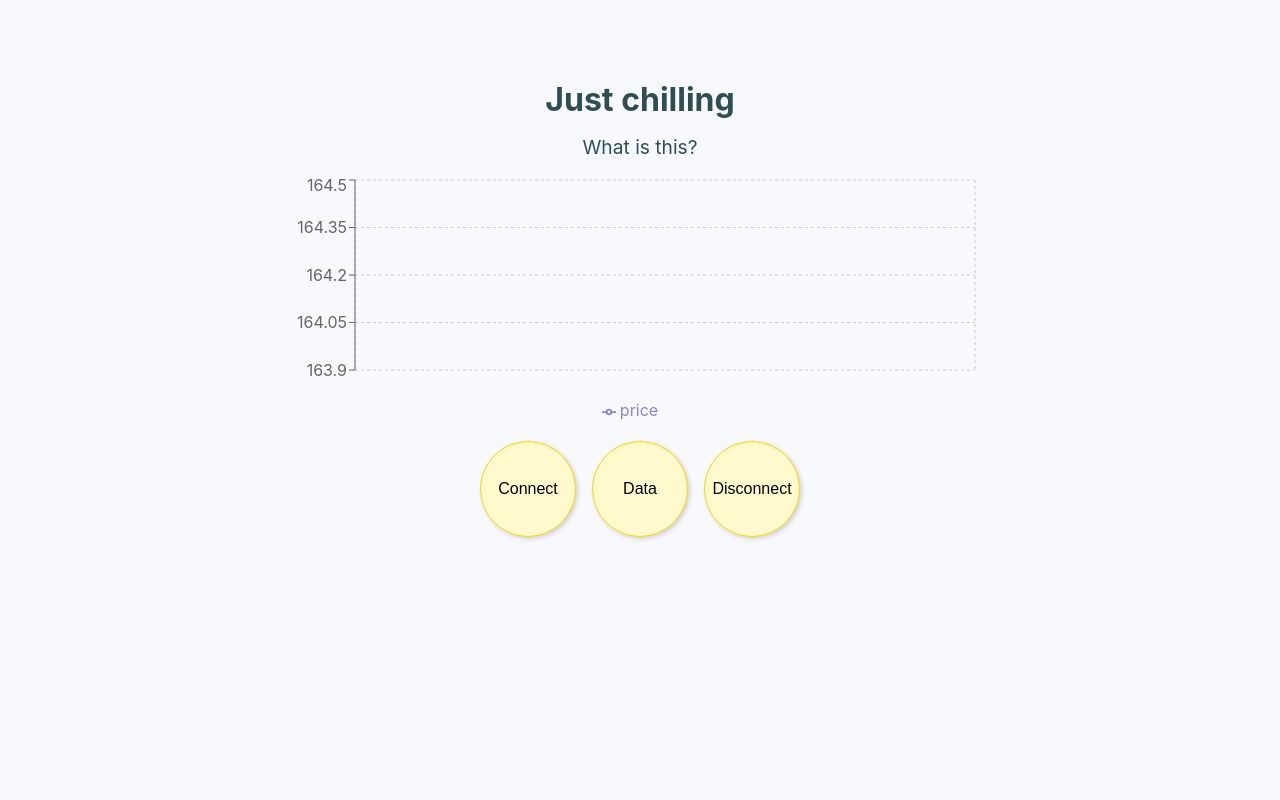
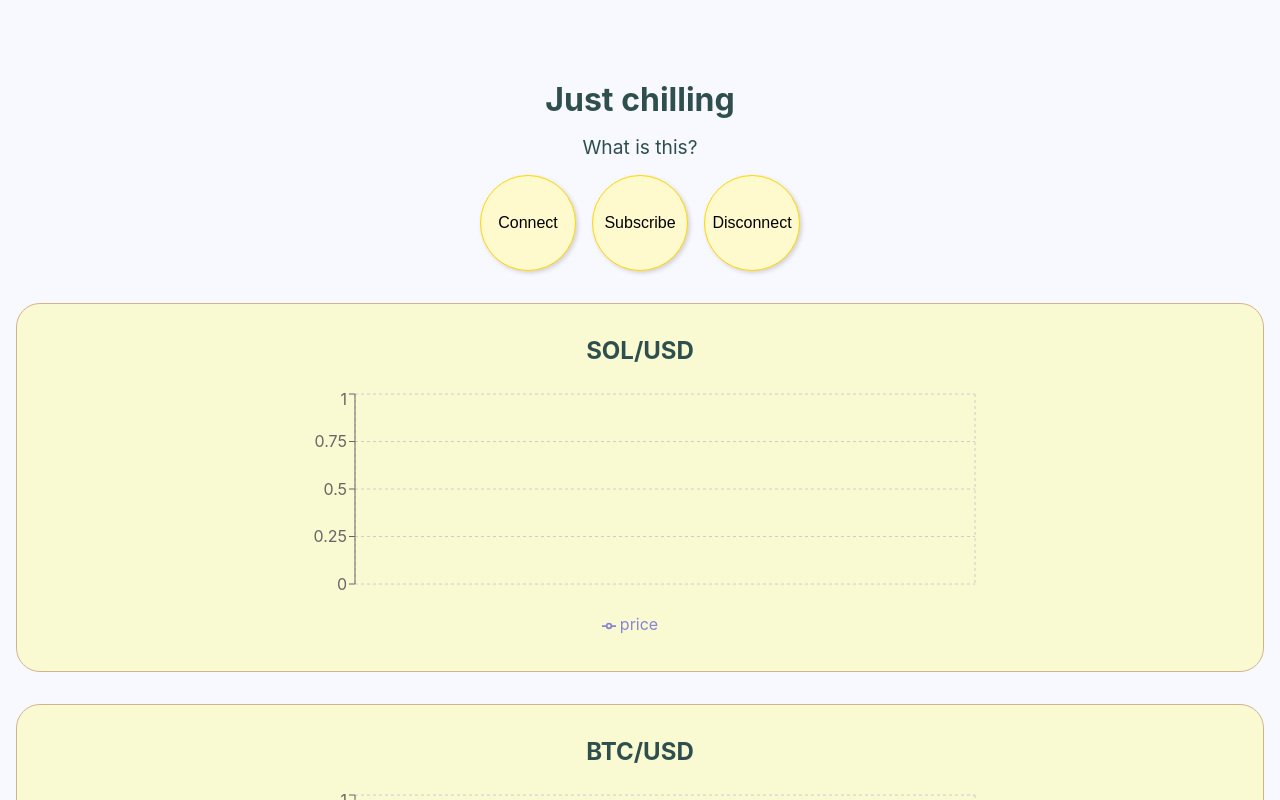
Before and after one commit to alexalexyang/ftxtest, a Next.js app: page / in a window 1280 px wide. Shown: the top 800 px of the page. Built offline with nearby package versions, Linux system fonts and the light colour scheme.

Commit message:
Move ticker array to landing page

```diff
--- a/components/chart-wrapper/index.tsx
+++ /dev/null
@@ -1,18 +0,0 @@
-import ChartButtons from "./chart-buttons";
-import { NextPage } from "next";
-import WsChart from "./ws-chart";
-
-interface Props {
-  ticker: string;
-}
-
-const ChartWrapper: NextPage<Props> = ({ ticker }) => {
-  return (
-    <>
-      <WsChart ticker={ticker} />
-      <ChartButtons ticker={ticker} />
-    </>
-  );
-};
-
-export default ChartWrapper;
--- a/components/chart-wrapper/ws-chart.tsx
+++ /dev/null
@@ -1,39 +0,0 @@
-import {
-  CartesianGrid,
-  Legend,
-  Line,
-  LineChart,
-  Tooltip,
-  XAxis,
-  YAxis,
-} from "recharts";
-
-import type { NextPage } from "next";
-import { PriceContext } from "../../pages/_app";
-import { useContext } from "react";
-
-interface Props {
-  ticker: string;
-}
-
-const WsChart: NextPage<Props> = ({ ticker }) => {
-  const { tickerData } = useContext(PriceContext);
-
-  return (
-    <LineChart
-      width={730}
-      height={250}
-      data={tickerData[ticker]?.priceData}
-      margin={{ top: 5, right: 30, left: 20, bottom: 5 }}
-    >
-      <CartesianGrid strokeDasharray="3 3" />
-      <XAxis dataKey="time" />
-      <YAxis type="number" domain={[163.9, 164.5]} />
-      <Tooltip />
-      <Legend />
-      <Line type="monotone" dataKey="price" stroke="#8884d8" />
-    </LineChart>
-  );
-};
-
-export default WsChart;
--- /dev/null
+++ b/components/chart.tsx
@@ -0,0 +1,51 @@
+import {
+  CartesianGrid,
+  Legend,
+  Line,
+  LineChart,
+  Tooltip,
+  XAxis,
+  YAxis,
+} from "recharts";
+import { maxBy, minBy } from "lodash";
+
+import { ChartWrapper } from "../styles/main";
+import type { NextPage } from "next";
+import { TradeData } from "../types/ftx";
+
+interface Props {
+  ticker: string;
+  data: TradeData[];
+}
+
+const Chart: NextPage<Props> = ({ ticker, data }) => {
+  const min = minBy(data, "price");
+  const max = maxBy(data, "price");
+
+  return (
+    <ChartWrapper>
+      <h2>{ticker}</h2>
+      <LineChart
+        width={730}
+        height={250}
+        data={data}
+        margin={{ top: 5, right: 30, left: 20, bottom: 5 }}
+      >
+        <CartesianGrid strokeDasharray="3 3" />
+        <XAxis dataKey="time" />
+        <YAxis
+          type="number"
+          domain={[
+            min?.price ? min.price - 0.05 : 0,
+            max?.price ? max.price + 0.05 : 1,
+          ]}
+        />
+        <Tooltip />
+        <Legend />
+        <Line type="monotone" dataKey="price" stroke="#8884d8" />
+      </LineChart>
+    </ChartWrapper>
+  );
+};
+
+export default Chart;
--- /dev/null
+++ b/components/ws-charts/index.tsx
@@ -0,0 +1,29 @@
+import Chart from "../chart";
+import ChartButtons from "./ws-buttons";
+import { NextPage } from "next";
+import { PriceContext } from "../../pages/_app";
+import { useContext } from "react";
+
+interface Props {
+  tickers: string[];
+}
+
+const WsCharts: NextPage<Props> = ({ tickers }) => {
+  const { tickerData } = useContext(PriceContext);
+
+  return (
+    <>
+      <ChartButtons tickers={tickers} />
+
+      {tickers.map((ticker) => (
+        <Chart
+          ticker={ticker}
+          data={tickerData[ticker]?.priceData}
+          key={ticker}
+        />
+      ))}
+    </>
+  );
+};
+
+export default WsCharts;
--- a/components/chart-wrapper/chart-buttons.tsx
+++ b/components/ws-charts/ws-buttons.tsx
@@ -1,9 +1,9 @@
 import { Button, ButtonsWrapper } from "../../styles/main";
-import { TradeData, WsResponse } from "../../types/ftx";
 import {
   ftxWs,
   ftxWsKeepAlive,
-  unSubscribeChannel,
+  subscribeChannels,
+  unSubscribeChannels,
 } from "../../helpers/ftx-ws";
 import { useContext, useEffect, useState } from "react";
 
@@ -11,16 +11,16 @@ import { NextPage } from "next";
 import { PriceContext } from "../../pages/_app";
 
 interface Props {
-  ticker: string;
+  tickers: string[];
 }
 
-const ChartButtons: NextPage<Props> = ({ ticker }) => {
+const ChartButtons: NextPage<Props> = ({ tickers }) => {
   const [ws, setWs] = useState<WebSocket>();
 
   const [pingId, setPingId] = useState<NodeJS.Timer>();
   const [ping, setPing] = useState<boolean>(false);
 
-  const { tickerData, setTickerData } = useContext(PriceContext);
+  const { setTickerData } = useContext(PriceContext);
 
   useEffect(() => {
     if (!ws) {
@@ -53,10 +53,13 @@ const ChartButtons: NextPage<Props> = ({ ticker }) => {
       </Button>
       <Button
         onClick={() => {
-          console.log(tickerData);
+          if (!ws) {
+            return;
+          }
+          subscribeChannels(ws, tickers);
         }}
       >
-        Data
+        Subscribe
       </Button>
       <Button
         onClick={() => {
@@ -64,7 +67,7 @@ const ChartButtons: NextPage<Props> = ({ ticker }) => {
             return;
           }
 
-          unSubscribeChannel(ws);
+          unSubscribeChannels(ws, tickers);
           ws.close();
           setWs(undefined);
           setPing(false);
--- a/helpers/ftx-ws.ts
+++ b/helpers/ftx-ws.ts
@@ -2,9 +2,6 @@ import { Dispatch, SetStateAction } from "react";
 import { TradeData, WsResponse } from "../types/ftx";
 
 import { TickerData } from "../types/state-types";
-
-// const tickers = ["SOL-PERP", "HNT-PERP"];
-const tickers = ["SOL-PERP"];
 
 interface FtxWsProps {
   ws: WebSocket;
@@ -16,12 +13,6 @@ export const ftxWs = ({ ws, setTickerData }: FtxWsProps) => {
 
   ws.onopen = () => {
     console.log("Connected.");
-    tickers.forEach((ticker) => {
-      console.log(`Subscribing to ${ticker}.`);
-      ws.send(
-        `{"op": "subscribe", "channel": "trades", "market": "${ticker}"}`
-      );
-    });
   };
 
   ws.onmessage = (e) => {
@@ -45,7 +36,6 @@ export const ftxWs = ({ ws, setTickerData }: FtxWsProps) => {
         .reverse();
 
       if (!incomingData.length) {
-        console.log("No data");
         return;
       }
 
@@ -89,7 +79,14 @@ export const ftxWs = ({ ws, setTickerData }: FtxWsProps) => {
   };
 };
 
-export const unSubscribeChannel = (ws: WebSocket) => {
+export const subscribeChannels = (ws: WebSocket, tickers: string[]) => {
+  tickers.forEach((ticker) => {
+    console.log(`Subscribing to ${ticker}.`);
+    ws.send(`{"op": "subscribe", "channel": "trades", "market": "${ticker}"}`);
+  });
+};
+
+export const unSubscribeChannels = (ws: WebSocket, tickers: string[]) => {
   tickers.forEach((ticker) =>
     ws.send(`{"op": "unsubscribe", "channel": "trades", "market": "${ticker}"}`)
   );
--- a/pages/index.tsx
+++ b/pages/index.tsx
@@ -3,9 +3,11 @@ import type { NextPage } from "next";
 import PageHead from "../components/page-head";
 import dynamic from "next/dynamic";
 
-const ChartWrapper = dynamic(() => import("../components/chart-wrapper"), {
+const WsCharts = dynamic(() => import("../components/ws-charts"), {
   ssr: false,
 });
+
+const tickers = ["SOL/USD", "BTC/USD"];
 
 const Home: NextPage = () => {
   return (
@@ -14,7 +16,7 @@ const Home: NextPage = () => {
       <Main>
         <h1>Just chilling</h1>
         <p>What is this?</p>
-        <ChartWrapper ticker={"SOL-PERP"} />
+        <WsCharts tickers={tickers} />
       </Main>
     </>
   );
--- a/styles/globals.css
+++ b/styles/globals.css
@@ -1,6 +1,5 @@
 html,
-body,
-#__next {
+body {
   height: 100%;
   width: 100%;
   color: darkslategrey;
--- a/styles/main.tsx
+++ b/styles/main.tsx
@@ -4,6 +4,7 @@ export const Main = styled.div`
   height: 100%;
   width: 100%;
   display: flex;
+  padding-bottom: 10rem;
   flex-direction: column;
   align-items: center;
   padding-top: 5rem;
@@ -45,3 +46,16 @@ export const ButtonsWrapper = styled.div`
     margin-right: 1rem;
   }
 `;
+
+export const ChartWrapper = styled.div`
+  width: calc(100% - 2rem);
+  border-radius: 1.5rem;
+  border: 1px solid tan;
+  padding: 2rem 0;
+  display: flex;
+  flex-direction: column;
+  align-items: center;
+  margin: 1rem 0;
+  gap: 1.5rem;
+  background-color: lightgoldenrodyellow;
+`;
```
Also changed, not shown: package.json (+6 -4 lines), 2 other files (tests, documents, lock files or other folders).
